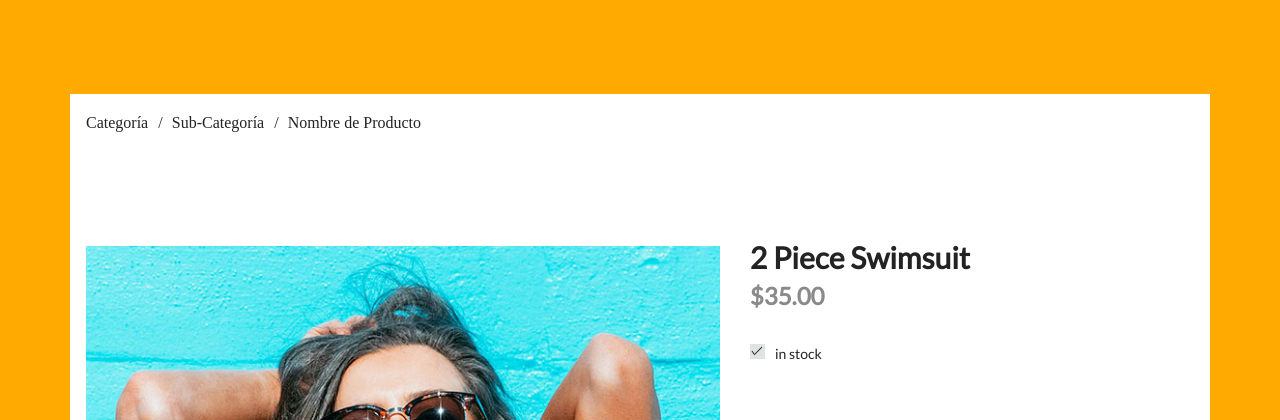
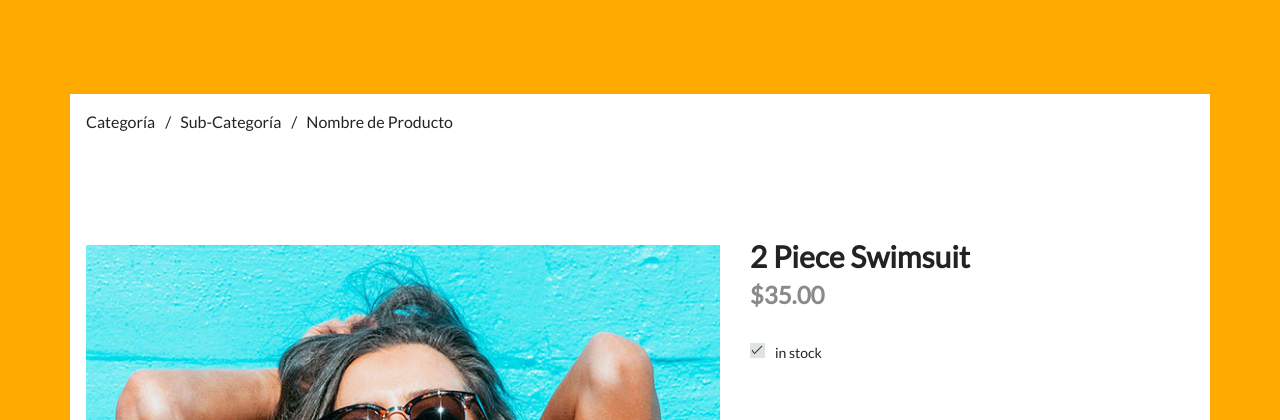
Before and after one commit to SyrusSmith/pdh-sp4, a PHP site: the page made by productProfile(MOD).php in a window 1280 px wide. Shown: the top 420 px of the page. Run offline with PHP 8.4, Linux system fonts and the light colour scheme; some libraries are stand-ins or nearby versions.

Commit message:
Cambios menores, siguen sin funcinar algunas cosas

```diff
--- a/css/master1(MOD).css
+++ b/css/master1(MOD).css
@@ -445,8 +445,7 @@ small{
     box-shadow: 0 0 0 0.3rem rgba(255, 255, 255, 0.25);
 }
 
-/* PRODUCT */
-
+/* PRODUCT CLASSES */
 .product
 {
 	padding-top: 94px;
@@ -468,7 +467,7 @@ small{
 {
 	display: inline-block;
 	position: relative;
-	font-family: 'Lucida', serif;
+	font-family: 'Lato', serif;
 	font-size: 16px;
 	color: #232323;
 }
@@ -485,7 +484,7 @@ small{
 }
 .current_page ul li a
 {
-	font-family: 'Lucida', serif;
+	font-family: 'Lato', serif;
 	font-size: 16px;
 	color: #232323;
 	-webkit-transition: all 200ms ease;
--- a/js/product.js
+++ b/js/product.js
@@ -1,7 +1,8 @@
-window.onload = function(){
+$(document).ready(function()
+{
+	"use strict";
 
-
-    	/* 4. Init Image */
+	/* Init Image */
 
 	function initImage()
 	{
@@ -51,4 +52,4 @@ window.onload = function(){
 			});
 		}
 	}
-}
+});
--- a/productProfile(MOD).php
+++ b/productProfile(MOD).php
@@ -110,6 +110,8 @@
     </div>
 
     <script src="js/jquery-3.2.1.min.js"></script>
+    <script src="js/bootsrap.js"></script>
+    <script src="js/bootsrap.bundle.js"></script>
     <script src="js/product.js"></script>
 </body>
 </html>
```
